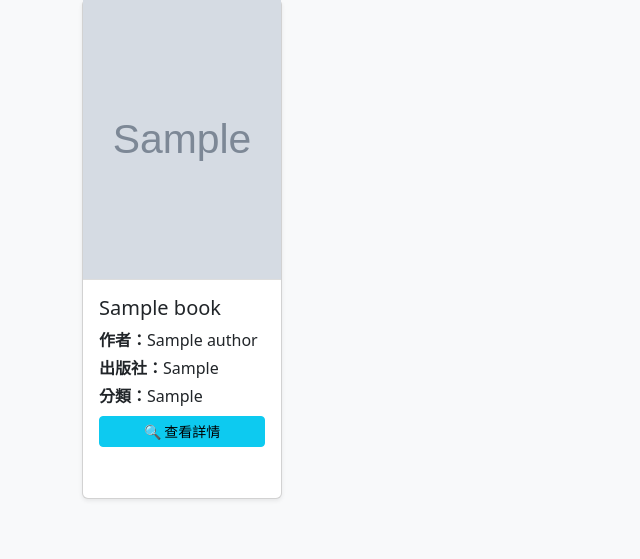
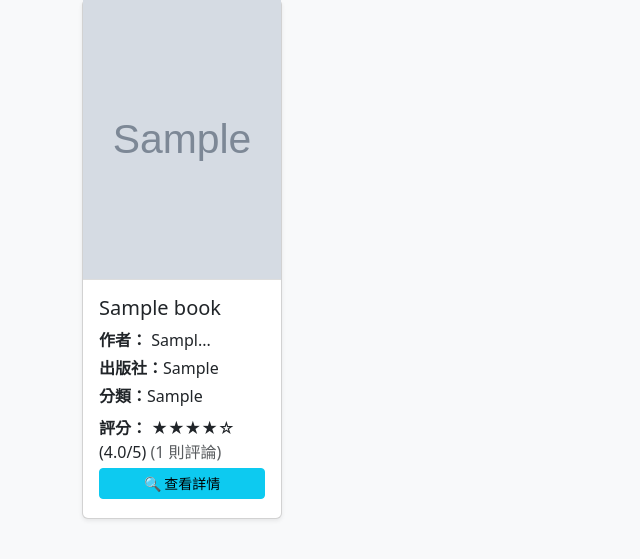
Before and after one commit to liao-046/book-sharing-system, a PHP site: page /book-sharing-system/index.php in a window 1280 px wide. Shown: the part 99-658 px from the top of the page, without its empty margins (0-640 px from the left). Run offline with PHP 8.4, Linux system fonts and the light colour scheme; tables that the repository leaves empty hold one stand-in row (values such as "Sample post"); grey boxes marked "Sample" are stand-in pictures.

Commit message:
Enhance book listing in index.php to include average rating and review count; update author display logic for better readability and adjust card height for layout consistency.

```diff
--- a/frontend/index.php
+++ b/frontend/index.php
@@ -6,13 +6,16 @@ require_once '../backend/db.php';
 $user_id = $_SESSION['user_id'] ?? null;
 $user_name = $_SESSION['user_name'] ?? null;
 
-// 撈取所有書籍與作者
+// 撈取所有書籍與作者 + 評分
 $stmt = $pdo->query("
   SELECT b.book_id, b.title, b.publisher, b.category, b.cover_url,
-         GROUP_CONCAT(a.name SEPARATOR ', ') AS authors
+         GROUP_CONCAT(a.name SEPARATOR ', ') AS authors,
+         ROUND(AVG(r.rating), 1) AS avg_rating,
+         COUNT(r.review_id) AS review_count
   FROM book b
   LEFT JOIN book_author ba ON b.book_id = ba.book_id
   LEFT JOIN author a ON ba.author_id = a.author_id
+  LEFT JOIN review r ON b.book_id = r.book_id
   GROUP BY b.book_id
   ORDER BY b.book_id DESC
 ");
@@ -41,7 +44,7 @@ if ($user_id) {
     body { background-color: #f8f9fa; }
     .book-card {
       width: 200px;
-      height: 500px;
+      height: 520px;
       margin-bottom: 20px;
       transition: transform 0.2s;
     }
@@ -91,9 +94,33 @@ if ($user_id) {
           <img src="<?= htmlspecialchars($cover) ?>" alt="封面" class="book-cover">
           <div class="card-body">
             <h5 class="card-title"><?= htmlspecialchars($book['title']) ?></h5>
-            <p class="card-text mb-1"><strong>作者：</strong><?= htmlspecialchars($book['authors']) ?: '未知' ?></p>
+
+            <?php
+$first_author = explode(',', $book['authors'] ?? '')[0] ?? '';
+$first_author = trim($first_author);
+$chars = preg_split('//u', $first_author, -1, PREG_SPLIT_NO_EMPTY);
+$short_author = implode('', array_slice($chars, 0, 5));
+$show_ellipsis = count($chars) > 5;
+?>
+<p class="card-text mb-1">
+  <strong>作者：</strong>
+  <span title="<?= htmlspecialchars($book['authors'] ?? '未知') ?>">
+    <?= htmlspecialchars($short_author . ($show_ellipsis ? '...' : '')) ?: '未知' ?>
+  </span>
+</p>
+
             <p class="card-text mb-1"><strong>出版社：</strong><?= htmlspecialchars($book['publisher']) ?: '未知' ?></p>
             <p class="card-text mb-2"><strong>分類：</strong><?= htmlspecialchars($book['category']) ?: '無' ?></p>
+            <p class="card-text mb-1">
+              <strong>評分：</strong>
+              <?php if (is_null($book['avg_rating'])): ?>
+                尚無評分
+              <?php else: ?>
+                <?= str_repeat('★', round($book['avg_rating'])) . str_repeat('☆', 5 - round($book['avg_rating'])) ?>
+                (<?= $book['avg_rating'] ?>/5)
+                <span class="text-muted">(<?= $book['review_count'] ?> 則評論)</span>
+              <?php endif; ?>
+            </p>
             <div class="d-grid gap-1">
               <?php if ($user_id): ?>
                 <?php if (in_array($book['book_id'], $addedBookIds)): ?>
@@ -125,9 +152,8 @@ function addToShelfModal(bookId, btn = null) {
   currentButton = btn;
 
   fetch(`/book-sharing-system/backend/get_shelves.php?book_id=${bookId}`, {
-  credentials: 'include'
-})
-
+    credentials: 'include'
+  })
   .then(res => res.json())
   .then(data => {
     const shelfOptions = document.getElementById('shelfOptions');
@@ -158,6 +184,7 @@ function addToShelfModal(bookId, btn = null) {
 
       shelfOptions.appendChild(btn);
     });
+
     const modal = new bootstrap.Modal(document.getElementById('addToShelfModal'));
     modal.show();
   })
@@ -205,9 +232,7 @@ function addBookToShelf(shelfId) {
         <button type="button" class="btn-close" data-bs-dismiss="modal" aria-label="關閉"></button>
       </div>
       <div class="modal-body">
-        <div id="shelfOptions" class="list-group">
-          <!-- 書櫃選項會在這裡動態插入 -->
-        </div>
+        <div id="shelfOptions" class="list-group"></div>
         <div id="noShelfMessage" class="text-muted text-center mt-3" style="display: none;">
           😢 你還沒有書櫃，請先建立一個。
         </div>
```
